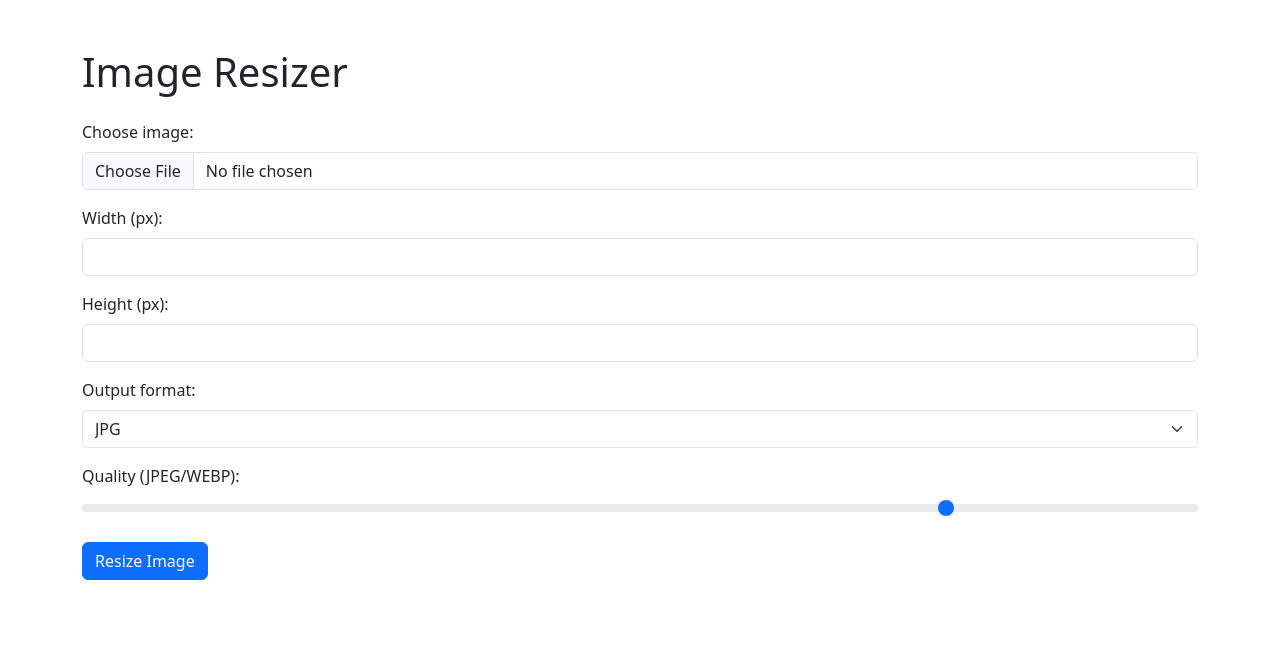
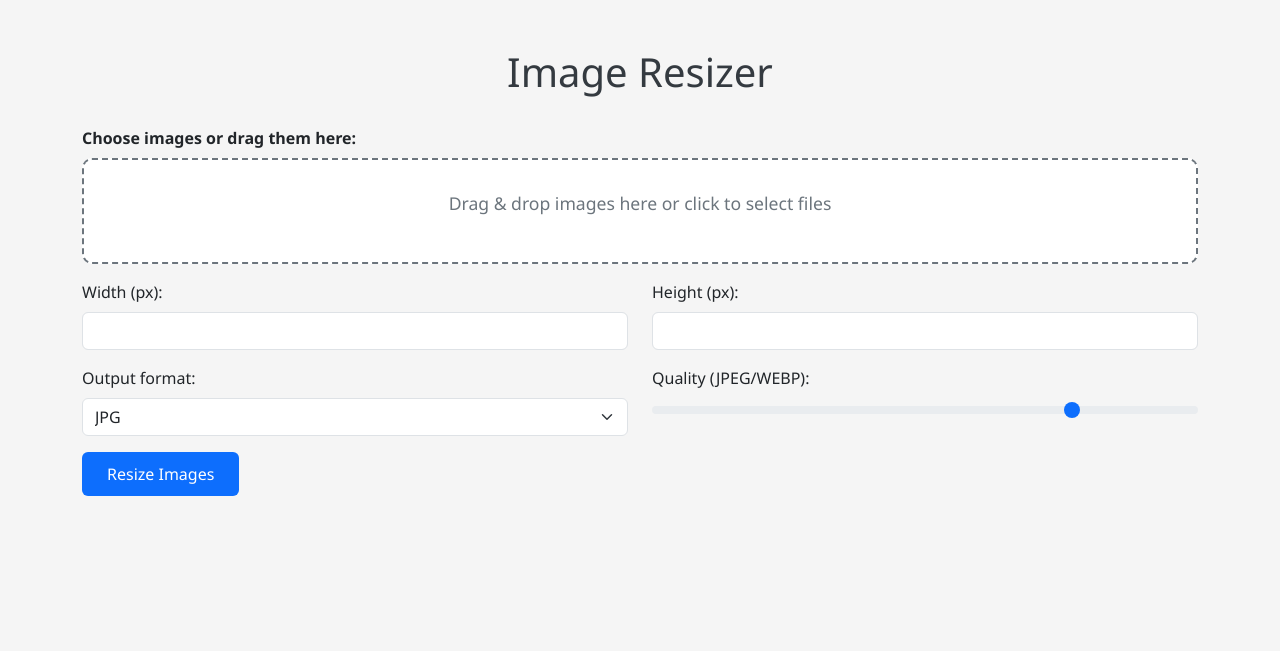
Before and after one commit to Bernievdw/flask-image-resizer, a Flask app: page / in a window 1280 px wide. Shown: the top 651 px of the page. Run offline with Flask 3, Linux system fonts and the light colour scheme.

Commit message:
drag and drop feature + added styling

```diff
--- a/app.py
+++ b/app.py
@@ -1,6 +1,6 @@
-from flask import Flask, render_template, request, send_from_directory
+from flask import Flask, render_template, request, send_from_directory, send_file
 from PIL import Image
-import os
+import os, zipfile, io
 
 app = Flask(__name__)
 
@@ -8,54 +8,70 @@ UPLOAD_FOLDER = "static/uploads"
 RESIZED_FOLDER = "static/resized"
 os.makedirs(UPLOAD_FOLDER, exist_ok=True)
 os.makedirs(RESIZED_FOLDER, exist_ok=True)
-
 app.config["UPLOAD_FOLDER"] = UPLOAD_FOLDER
 app.config["RESIZED_FOLDER"] = RESIZED_FOLDER
 
 @app.route("/", methods=["GET", "POST"])
 def index():
-    download_link = None
+    previews = []
     error = None
-    selected_format = "jpg"
     width = ""
     height = ""
+    selected_format = "jpg"
+    zip_file = None
 
     if request.method == "POST":
         try:
-            file = request.files["image"]
-            width = request.form.get("width", "")
-            height = request.form.get("height", "")
-            selected_format = request.form.get("format", "jpg")  # format dropdown
-            width = int(width)
-            height = int(height)
+            files = request.files.getlist("images")
+            width = int(request.form["width"])
+            height = int(request.form["height"])
+            selected_format = request.form.get("format", "jpg")
+            quality = int(request.form.get("quality", 80))
 
-            if file:
-                filepath = os.path.join(app.config["UPLOAD_FOLDER"], file.filename)
-                file.save(filepath)
-                img = Image.open(filepath)
-                resized_img = img.resize((width, height))
-                filename_no_ext = os.path.splitext(file.filename)[0]
-                output_filename = f"{filename_no_ext}.{selected_format.lower()}"
-                resized_path = os.path.join(app.config["RESIZED_FOLDER"], output_filename)
-                resized_img.save(resized_path, format=selected_format.upper())
-                download_link = f"/download/{output_filename}"
+            if len(files) == 0:
+                raise ValueError("No files uploaded.")
+
+            if len(files) > 1:
+                zip_buffer = io.BytesIO()
+                zip_file = zipfile.ZipFile(zip_buffer, "a", zipfile.ZIP_DEFLATED)
+
+            for file in files:
+                if file:
+                    original_path = os.path.join(app.config["UPLOAD_FOLDER"], file.filename)
+                    file.save(original_path)
+
+                    img = Image.open(original_path)
+                    resized_img = img.resize((width, height))
+
+                    filename_no_ext = os.path.splitext(file.filename)[0]
+                    output_filename = f"{filename_no_ext}.{selected_format.lower()}"
+                    resized_path = os.path.join(app.config["RESIZED_FOLDER"], output_filename)
+
+                    resized_img.save(resized_path, format=selected_format.upper(), quality=quality)
+
+                    previews.append((
+                        f"/{original_path.replace(os.sep, '/')}",
+                        f"/{resized_path.replace(os.sep, '/')}"
+                    ))
+                    if zip_file:
+                        zip_file.write(resized_path, arcname=output_filename)
+
+            if zip_file:
+                zip_file.close()
+                zip_buffer.seek(0)
+                return send_file(zip_buffer, mimetype="application/zip", download_name="resized_images.zip", as_attachment=True)
 
         except Exception as e:
             error = f"Something went wrong: {e}"
 
     return render_template(
         "index.html",
-        download_link=download_link,
+        previews=previews,
         error=error,
-        selected_format=selected_format,
         width=width,
-        height=height
+        height=height,
+        selected_format=selected_format
     )
-
-@app.route("/download/<filename>")
-def download(filename):
-    return send_from_directory(app.config["RESIZED_FOLDER"], filename, as_attachment=True)
-
 
 if __name__ == "__main__":
     app.run(debug=True)
--- a/templates/index.html
+++ b/templates/index.html
@@ -5,44 +5,117 @@
     <title>Image Resizer</title>
     <link rel="stylesheet" href="https://cdn.jsdelivr.net/npm/bootstrap@5.3.2/dist/css/bootstrap.min.css">
     <style>
+        body {
+            background-color: #f5f5f5;
+            font-family: 'Segoe UI', sans-serif;
+        }
+
+        h1 {
+            color: #343a40;
+            margin-bottom: 30px;
+            text-align: center;
+        }
+
+        #drop-zone {
+            border: 2px dashed #6c757d;
+            border-radius: 10px;
+            padding: 30px;
+            text-align: center;
+            cursor: pointer;
+            transition: background-color 0.3s, border-color 0.3s;
+            background-color: #ffffff;
+        }
+
+        #drop-zone.bg-light {
+            background-color: #e9ecef !important;
+            border-color: #495057 !important;
+        }
+
+        #drop-zone p {
+            font-size: 1.1rem;
+            color: #6c757d;
+        }
+
+        .preview {
+            margin-top: 40px;
+        }
+
+        .preview .card {
+            margin-bottom: 20px;
+            border: none;
+            border-radius: 10px;
+            box-shadow: 0 4px 6px rgba(0,0,0,0.1);
+            overflow: hidden;
+        }
+
         .preview img {
-            max-width: 200px;
-            margin: 10px;
+            max-width: 100%;
+            transition: transform 0.2s;
+            border-bottom: 1px solid #dee2e6;
+        }
+
+        .preview img:hover {
+            transform: scale(1.05);
+        }
+
+        .preview .card-body {
+            text-align: center;
+            padding: 10px;
+        }
+
+        button.btn-primary {
+            background-color: #0d6efd;
+            border: none;
+            padding: 10px 25px;
+            font-size: 1rem;
+        }
+
+        button.btn-primary:hover {
+            background-color: #0b5ed7;
+        }
+
+        @media (min-width: 768px) {
+            .d-flex.preview-row {
+                flex-wrap: wrap;
+                gap: 20px;
+            }
+            .preview .card {
+                flex: 1 1 calc(50% - 20px);
+            }
         }
     </style>
 </head>
 <body class="p-5">
+
     <div class="container">
-        <h1 class="mb-4">Image Resizer</h1>
-
-        {% if error %}
-            <div class="alert alert-danger">{{ error }}</div>
-        {% endif %}
-
-        {% if download_link %}
-            <div class="alert alert-success">
-                Resized image ready! <a href="{{ download_link }}" class="btn btn-sm btn-primary">Download</a>
-            </div>
-        {% endif %}
+        <h1>Image Resizer</h1>
 
         <form method="POST" enctype="multipart/form-data" class="mb-4">
+            <!-- Drag & Drop -->
             <div class="mb-3">
-                <label for="image" class="form-label">Choose image:</label>
-                <input type="file" class="form-control" name="image" required>
+                <label class="form-label fw-bold">Choose images or drag them here:</label>
+                <div id="drop-zone">
+                    <p>Drag & drop images here or click to select files</p>
+                    <input type="file" id="file-input" name="images" multiple required hidden>
+                </div>
             </div>
 
-            <div class="mb-3">
-                <label for="width" class="form-label">Width (px):</label>
+            <!-- Width / Height -->
+            <div class="mb-3 row">
+                <div class="col-md-6">
+                    <label class="form-label">Width (px):</label>
                     <input type="number" class="form-control" name="width" value="{{ width }}" required>
                 </div>
-
-            <div class="mb-3">
-                <label for="height" class="form-label">Height (px):</label>
+                <div class="col-md-6">
+                    <label class="form-label">Height (px):</label>
                     <input type="number" class="form-control" name="height" value="{{ height }}" required>
                 </div>
+            </div>
 
-            <div class="mb-3">
-                <label for="format" class="form-label">Output format:</label>
+            <!-- Format / Quality -->
+            <div class="mb-3 row">
+                <div class="col-md-6">
+                    <label class="form-label">Output format:</label>
                     <select name="format" class="form-select">
                         <option value="jpg" {% if selected_format == 'jpg' %}selected{% endif %}>JPG</option>
                         <option value="png" {% if selected_format == 'png' %}selected{% endif %}>PNG</option>
@@ -50,21 +123,56 @@
                         <option value="gif" {% if selected_format == 'gif' %}selected{% endif %}>GIF</option>
                     </select>
                 </div>
-
-            <div class="mb-3">
-                <label for="quality" class="form-label">Quality (JPEG/WEBP):</label>
+                <div class="col-md-6">
+                    <label class="form-label">Quality (JPEG/WEBP):</label>
                     <input type="range" class="form-range" name="quality" min="10" max="100" value="80">
                 </div>
+            </div>
 
-            <button type="submit" class="btn btn-primary">Resize Image</button>
+            <button type="submit" class="btn btn-primary">Resize Images</button>
         </form>
 
-        <div class="preview">
-            {% if download_link %}
-                <h4>Preview:</h4>
-                <img src="{{ download_link }}" alt="Resized Image">
-            {% endif %}
+        <!-- Preview Section -->
+        {% if previews %}
+        <div class="preview d-flex preview-row">
+            {% for original, resized in previews %}
+                <div class="card">
+                    <img src="{{ original }}" alt="Original Image">
+                    <div class="card-body">
+                        <p class="mb-1 fw-bold">Original</p>
+                    </div>
+                    <img src="{{ resized }}" alt="Resized Image">
+                    <div class="card-body">
+                        <p class="mb-0 fw-bold">Resized</p>
                     </div>
                 </div>
+            {% endfor %}
+        </div>
+        {% endif %}
+
+    </div>
+
+    <script>
+        const dropZone = document.getElementById('drop-zone');
+        const fileInput = document.getElementById('file-input');
+
+        dropZone.addEventListener('click', () => fileInput.click());
+
+        dropZone.addEventListener('dragover', (e) => {
+            e.preventDefault();
+            dropZone.classList.add('bg-light');
+        });
+
+        dropZone.addEventListener('dragleave', (e) => {
+            dropZone.classList.remove('bg-light');
+        });
+
+        dropZone.addEventListener('drop', (e) => {
+            e.preventDefault();
+            dropZone.classList.remove('bg-light');
+            fileInput.files = e.dataTransfer.files;
+        });
+    </script>
+
 </body>
 </html>
```
Lines whose indentation alone changed are shown as unchanged.
